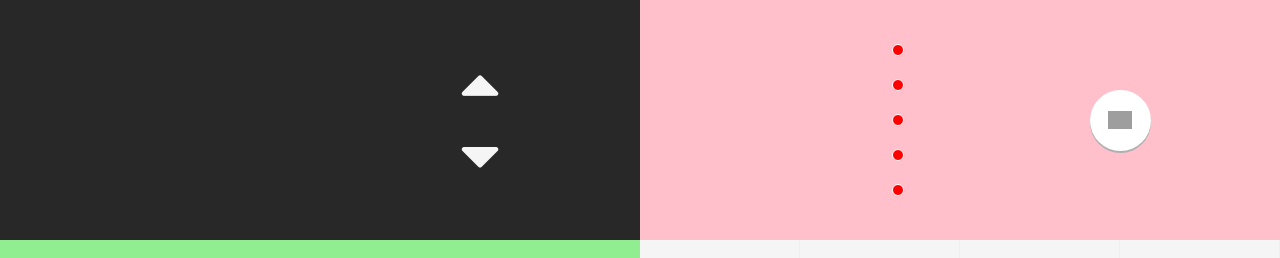
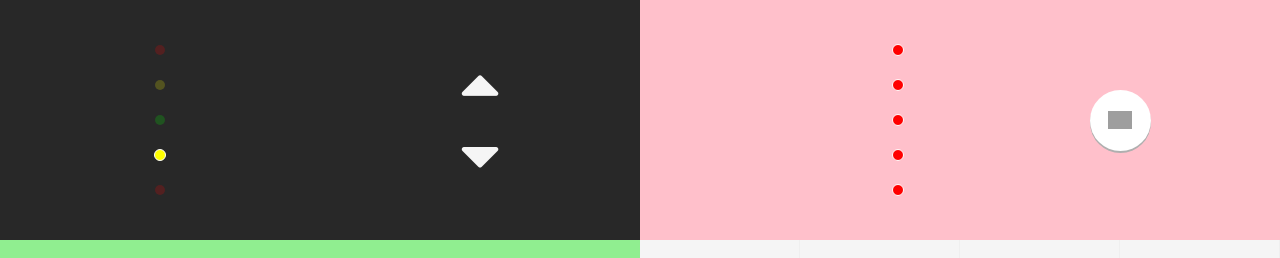
Before and after one commit to foundling/nullwerk, a Vue app: page / in a window 1280 px wide. Shown: the top 258 px of the page. Built offline with nearby package versions, Linux system fonts and the light colour scheme; grey boxes are pictures that could not be loaded; what vue-touch would draw is missing.

Commit message:
fix ui.LEDS name bug

```diff
--- a/src/instruments/Synthesizer.vue
+++ b/src/instruments/Synthesizer.vue
@@ -11,8 +11,8 @@
                 class="LED-container">
 
                 <LED
+                v-for="LED in ui.leds"
                 diameter="15%"
-                v-for="LED in ui.LEDs"
                 v-bind:color="LED.color"
                 v-bind:currentOctave="localStorage.config.currentPreset.octave"
                 v-bind:octave="LED.octave">
```
